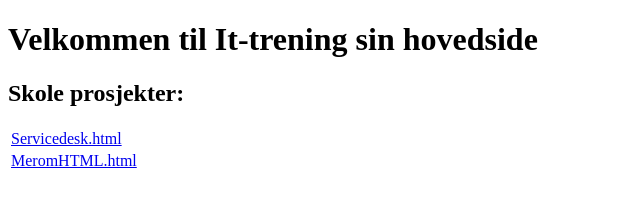
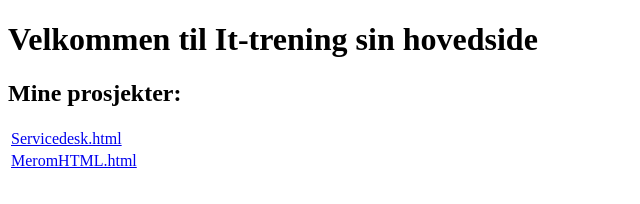
Before and after one commit to mailisi/It-trening2, a plain HTML site: page index.html in a window 1280 px wide. Shown: the full height of the page, 0-640 px from the left. Drawn offline with Linux system fonts and the light colour scheme.

Commit message:
Update index.html

```diff
--- a/index.html
+++ b/index.html
@@ -13,7 +13,7 @@
     <h1> Velkommen til It-trening sin hovedside</h1>
   </div>
   <div class="container">
-    <h2>Skole prosjekter:</h2>
+    <h2>Mine prosjekter:</h2>
     <table id="table1">
       <tr>
         <td> <a href="Servicedesk.html" class="link">Servicedesk.html</a></td>
```
